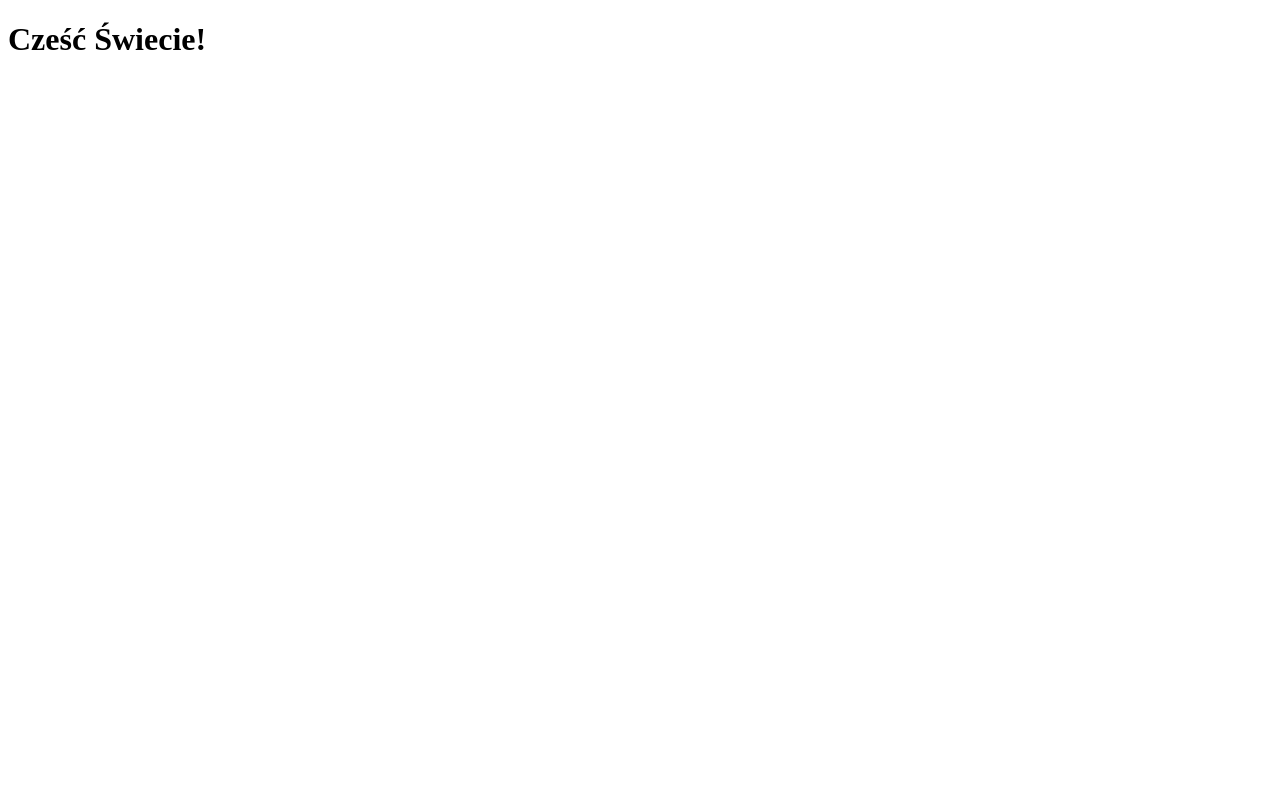
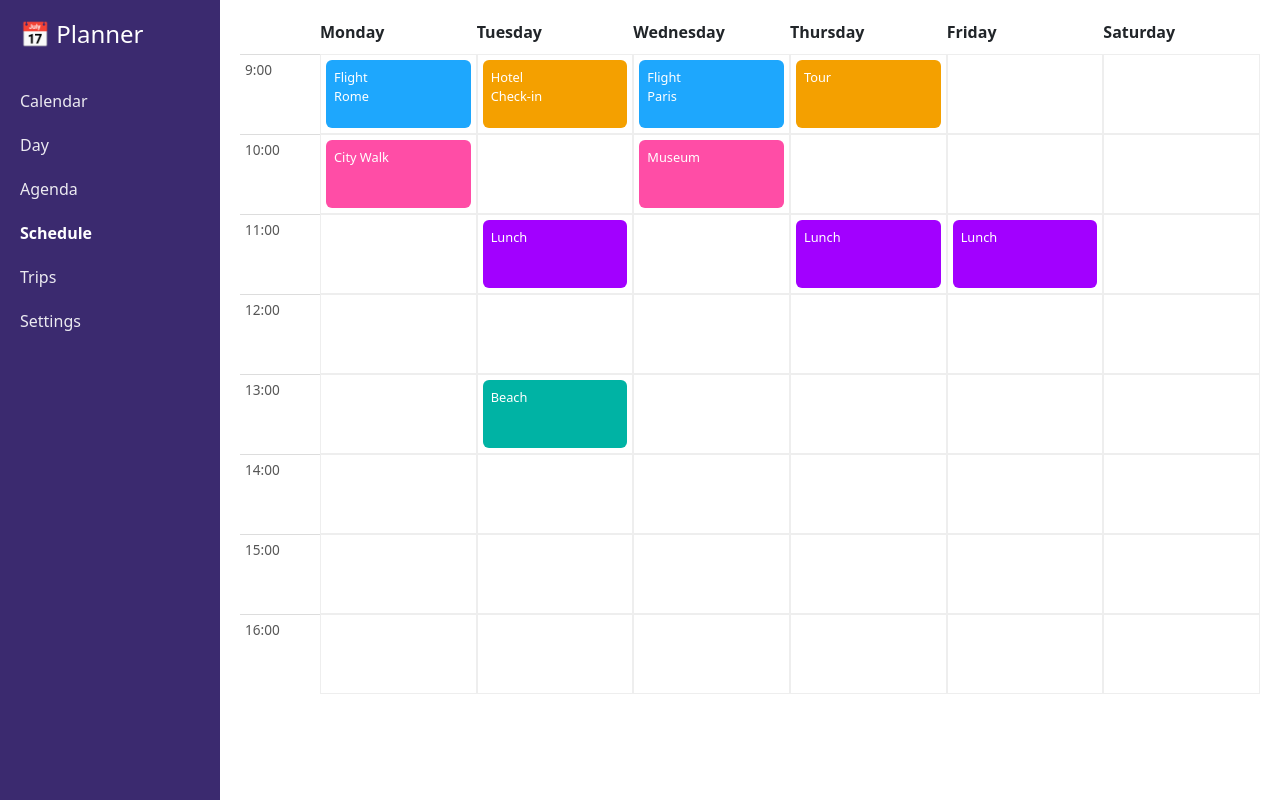
Before and after one commit to xAdamx89/travel-planner, a plain HTML site: page index.html in a window 1280 px wide. Drawn offline with nearby package versions, Linux system fonts and the light colour scheme.

Commit message:
Dodanie kalendarza w main.html, wydzielenie do katalogu partials sidebaru, dodanie logiki w js do wyświetlania sidebar, implementacja pierwszego css do projektu i aktualizacja gitignore

```diff
--- a/css/main.css
+++ b/css/main.css
@@ -0,0 +1,80 @@
+body {
+    margin: 0;
+    height: 100vh;
+    overflow: hidden;
+}
+
+/* Sidebar */
+.sidebar {
+    background-color: #3b2a6f;
+    color: white;
+    height: 100vh;
+    width: 220px;
+    padding: 20px;
+}
+
+.sidebar h4 {
+    margin-bottom: 30px;
+}
+
+.sidebar ul {
+    list-style: none;
+    padding: 0;
+}
+
+.sidebar li {
+    padding: 10px 0;
+    cursor: pointer;
+    opacity: 0.9;
+}
+
+.sidebar li.active {
+    font-weight: bold;
+    opacity: 1;
+}
+
+/* Calendar layout */
+.calendar {
+    padding: 20px;
+    overflow-x: auto;
+}
+
+.calendar-header {
+    display: grid;
+    grid-template-columns: 80px repeat(6, 1fr);
+    font-weight: bold;
+    margin-bottom: 10px;
+}
+
+.calendar-grid {
+    display: grid;
+    grid-template-columns: 80px repeat(6, 1fr);
+    grid-template-rows: repeat(8, 80px);
+}
+
+.time {
+    border-top: 1px solid #ddd;
+    padding: 5px;
+    font-size: 0.85rem;
+    color: #555;
+}
+
+.cell {
+    border: 1px solid #eee;
+    position: relative;
+}
+
+.event {
+    position: absolute;
+    inset: 5px;
+    border-radius: 6px;
+    padding: 8px;
+    color: white;
+    font-size: 0.8rem;
+}
+
+.blue { background: #1ea7fd; }
+.pink { background: #ff4da6; }
+.orange { background: #f4a000; }
+.purple { background: #a200ff; }
+.green { background: #00b3a4; }
--- a/index.html
+++ b/index.html
@@ -1,11 +1,99 @@
 <!DOCTYPE html>
-<html lang="en">
+<html lang="pl">
 <head>
     <meta charset="UTF-8">
-    <meta name="viewport" content="width=device-width, initial-scale=1.0">
-    <title>Document</title>
+    <title>Travel Planner</title>
+
+    <!-- Bootstrap -->
+    <link href="https://cdn.jsdelivr.net/npm/bootstrap@5.3.3/dist/css/bootstrap.min.css" rel="stylesheet">
+    <link rel="stylesheet" href="css/main.css">
 </head>
 <body>
-    <h1>Cześć Świecie!</h1>
+
+<div class="d-flex">
+    <!-- Sidebar placeholder -->
+    <div id="sidebar-container"></div>
+
+    <!-- Calendar -->
+    <div class="calendar flex-grow-1">
+        <div class="calendar-header">
+            <div></div>
+            <div>Monday</div>
+            <div>Tuesday</div>
+            <div>Wednesday</div>
+            <div>Thursday</div>
+            <div>Friday</div>
+            <div>Saturday</div>
+        </div>
+
+        <div class="calendar-grid">
+            <!-- Times -->
+            <div class="time">9:00</div>
+            <div class="cell"><div class="event blue">Flight<br>Rome</div></div>
+            <div class="cell"><div class="event orange">Hotel<br>Check-in</div></div>
+            <div class="cell"><div class="event blue">Flight<br>Paris</div></div>
+            <div class="cell"><div class="event orange">Tour</div></div>
+            <div class="cell"></div>
+            <div class="cell"></div>
+
+            <div class="time">10:00</div>
+            <div class="cell"><div class="event pink">City Walk</div></div>
+            <div class="cell"></div>
+            <div class="cell"><div class="event pink">Museum</div></div>
+            <div class="cell"></div>
+            <div class="cell"></div>
+            <div class="cell"></div>
+
+            <div class="time">11:00</div>
+            <div class="cell"></div>
+            <div class="cell"><div class="event purple">Lunch</div></div>
+            <div class="cell"></div>
+            <div class="cell"><div class="event purple">Lunch</div></div>
+            <div class="cell"><div class="event purple">Lunch</div></div>
+            <div class="cell"></div>
+
+            <div class="time">12:00</div>
+            <div class="cell"></div>
+            <div class="cell"></div>
+            <div class="cell"></div>
+            <div class="cell"></div>
+            <div class="cell"></div>
+            <div class="cell"></div>
+
+            <div class="time">13:00</div>
+            <div class="cell"></div>
+            <div class="cell"><div class="event green">Beach</div></div>
+            <div class="cell"></div>
+            <div class="cell"></div>
+            <div class="cell"></div>
+            <div class="cell"></div>
+
+            <div class="time">14:00</div>
+            <div class="cell"></div>
+            <div class="cell"></div>
+            <div class="cell"></div>
+            <div class="cell"></div>
+            <div class="cell"></div>
+            <div class="cell"></div>
+
+            <div class="time">15:00</div>
+            <div class="cell"></div>
+            <div class="cell"></div>
+            <div class="cell"></div>
+            <div class="cell"></div>
+            <div class="cell"></div>
+            <div class="cell"></div>
+
+            <div class="time">16:00</div>
+            <div class="cell"></div>
+            <div class="cell"></div>
+            <div class="cell"></div>
+            <div class="cell"></div>
+            <div class="cell"></div>
+            <div class="cell"></div>
+        </div>
+    </div>
+</div>
+<script src="js/app.js"></script>
 </body>
 </html>
--- a/js/app.js
+++ b/js/app.js
@@ -0,0 +1,5 @@
+fetch("partials/sidebar.html")
+    .then(response => response.text())
+    .then(html => {
+        document.getElementById("sidebar-container").innerHTML = html;
+    });
--- /dev/null
+++ b/partials/sidebar.html
@@ -0,0 +1,11 @@
+<div class="sidebar">
+    <h4>📅 Planner</h4>
+    <ul>
+        <li>Calendar</li>
+        <li>Day</li>
+        <li>Agenda</li>
+        <li class="active">Schedule</li>
+        <li>Trips</li>
+        <li>Settings</li>
+    </ul>
+</div>
```
Also changed, not shown: 1 other file.
